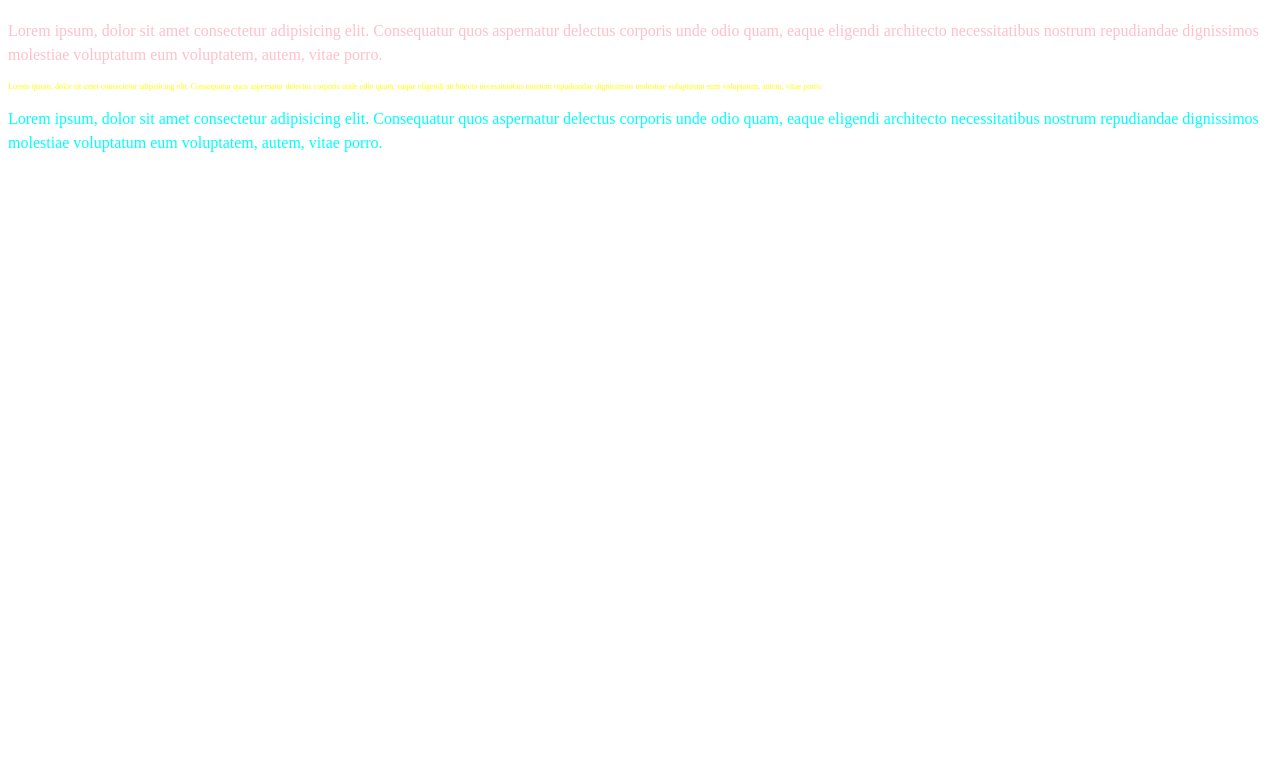
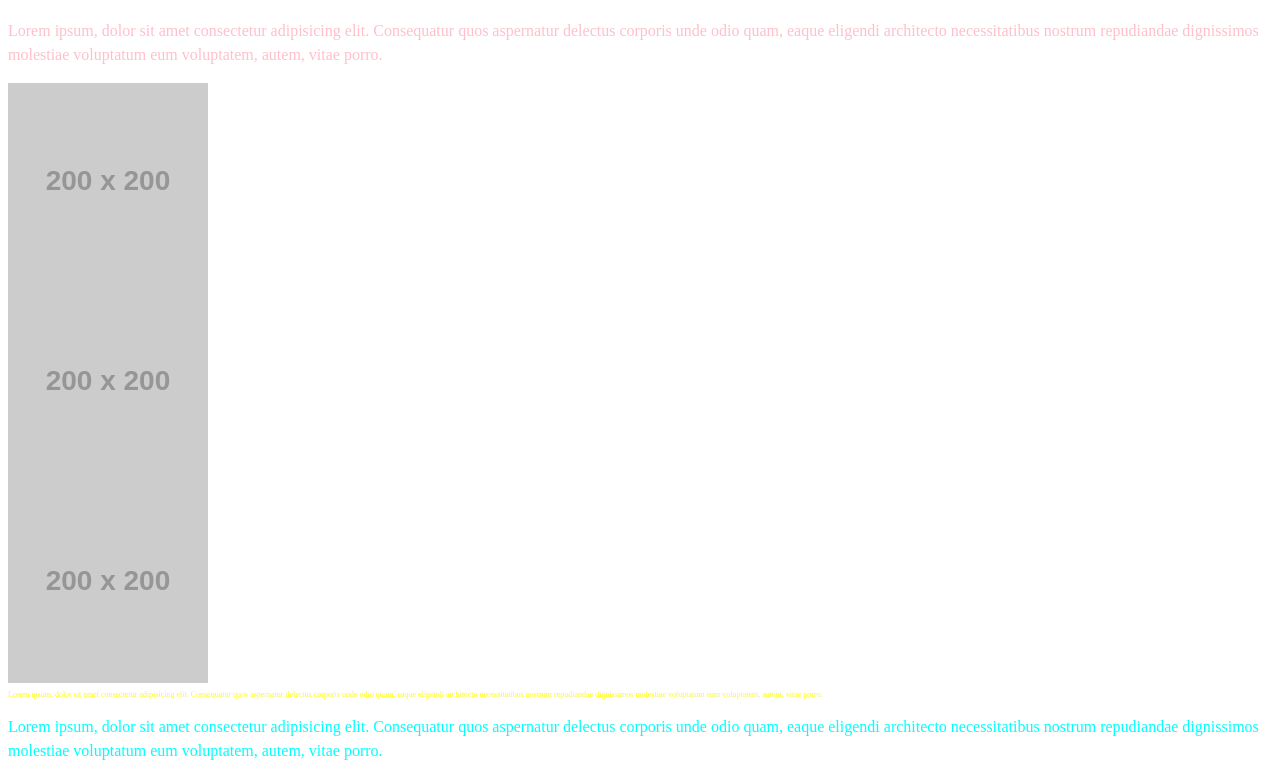
Before and after one commit to gyarab/2023_wa_sz_prochazka, a plain HTML site: page treti.html in a window 1280 px wide. Shown: the part 87-866 px from the top of the page. Before the commit the page ends 800 px from the top, so only its background shows below. Drawn offline with Linux system fonts and the light colour scheme; placeholder pictures from the web are drawn by us.

Commit message:
img added

```diff
--- a/style.css
+++ b/style.css
@@ -14,3 +14,6 @@ p.male {
     line-height: 100%;
     font-size: 50%;
 }
+img{
+    display: block;
+}
--- a/treti.html
+++ b/treti.html
@@ -14,7 +14,9 @@
 
         <p class="ruzova">Lorem ipsum, dolor sit amet consectetur adipisicing elit. Consequatur quos aspernatur delectus corporis unde odio quam,
             eaque eligendi architecto necessitatibus nostrum repudiandae dignissimos molestiae voluptatum eum voluptatem, autem, vitae porro.</p>
-
+        <img src="https://placehold.co/200x200/orange/white" alt="test">
+        <img src="https://placehold.co/200x200/blue/white" alt="test">
+        <img src="https://placehold.co/200x200/red/white" alt="test">
         <p class="zlute male">Lorem ipsum, dolor sit amet consectetur adipisicing elit. Consequatur quos aspernatur delectus corporis unde odio quam,
             eaque eligendi architecto necessitatibus nostrum repudiandae dignissimos molestiae voluptatum eum voluptatem, autem, vitae porro.</p>
 
```
